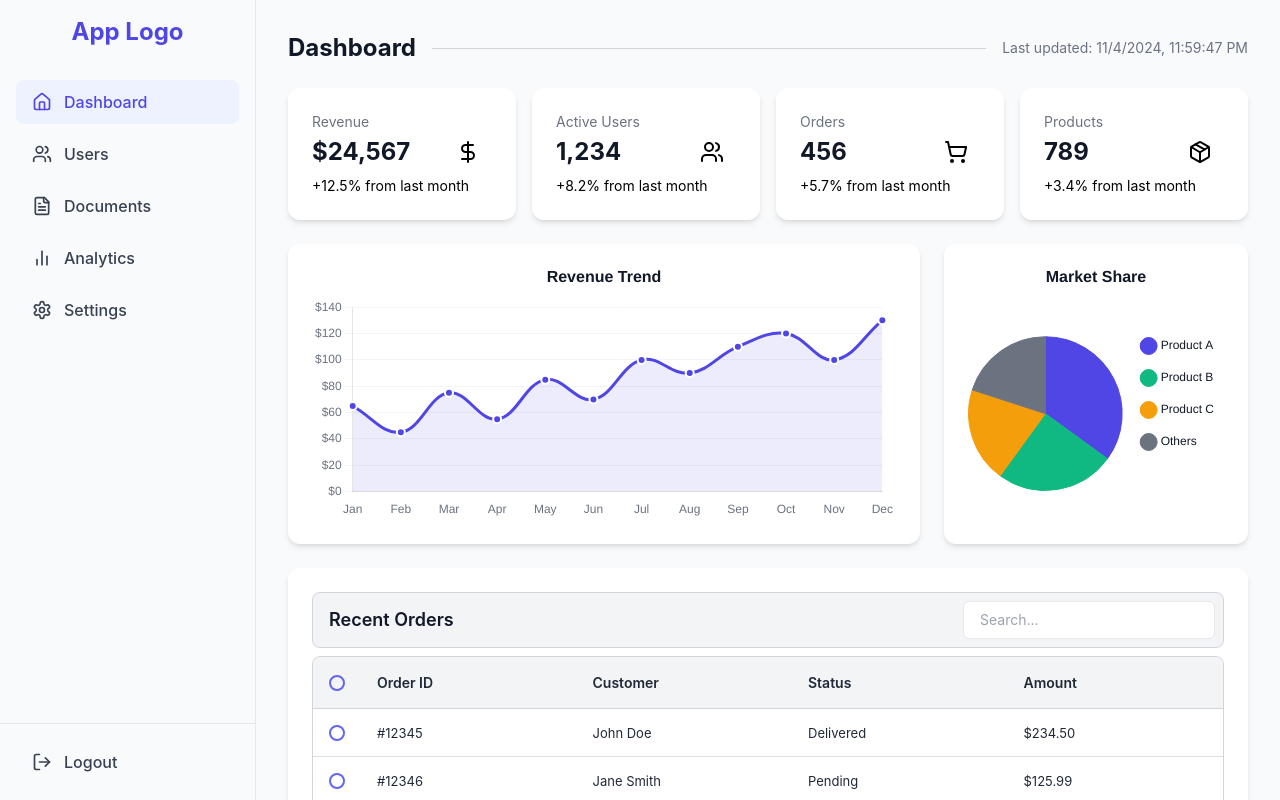
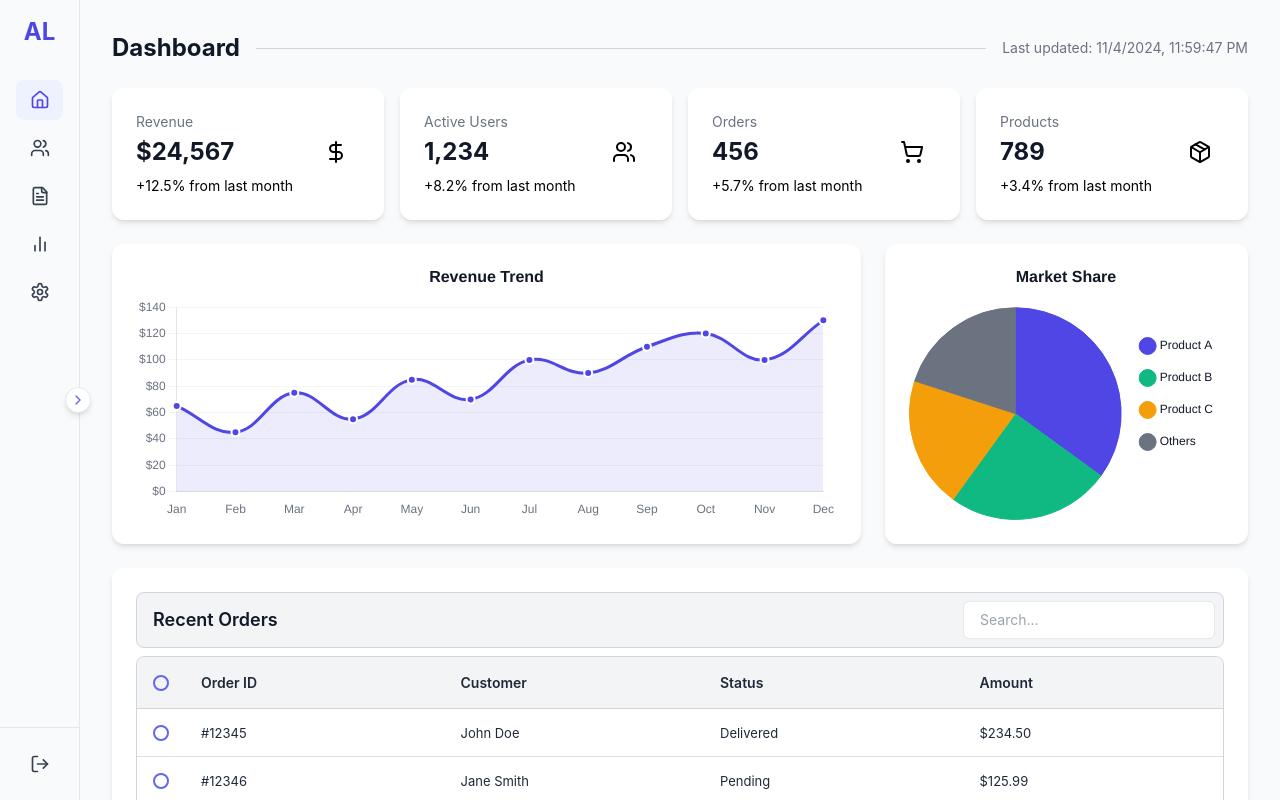
Before and after one commit to Yukkitio/react-tailwind-webapp, a React (Create React App) app: page / in a window 1280 px wide. Both pictures are taken after typing "name@example.com", "Sample123" into the empty fields and a click on the button "Sign in". Built offline with nearby package versions, Linux system fonts and the light colour scheme.

Commit message:
Update Sidebar.js
+ Mise a jour animation au déploiement
+ Changement couleur chevron

```diff
--- a/src/components/common/Sidebar.js
+++ b/src/components/common/Sidebar.js
@@ -1,5 +1,5 @@
 import React, { useState } from 'react';
-import { Home, Users, Settings, BarChart2, FileText, LogOut, ChevronRight } from 'lucide-react';
+import { Home, Users, Settings, BarChart2, FileText, LogOut, ChevronRight, ChevronLeft } from 'lucide-react';
 import { Link, useLocation } from 'react-router-dom';
 
 export function Sidebar({ onLogout }) {
@@ -18,14 +18,21 @@ export function Sidebar({ onLogout }) {
     { icon: LogOut, label: 'Logout', action: onLogout },
   ];
 
+  const toggleSidebar = () => {
+    setIsExpanded((prevExpanded) => !prevExpanded);
+  };
+
   return (
     <div
-    className={`relative h-screen bg-neutral-50 dark:bg-neutral-900 border-r border-neutral-200 dark:border-neutral-700 flex flex-col transition-all duration-300 ease-in-out ${isExpanded ? 'w-64' : 'w-20'}`}
-      onMouseEnter={() => setIsExpanded(true)}
-      onMouseLeave={() => setIsExpanded(false)}
+      className={`relative h-screen bg-neutral-50 dark:bg-neutral-900 border-r border-neutral-200 dark:border-neutral-700 flex flex-col transition-all duration-300 ease-in-out ${isExpanded ? 'w-64' : 'w-20'}`}
     >
-      <div className="p-4 flex items-center justify-center">
-        <h2 className={`font-bold text-primary-600 whitespace-nowrap transition-all duration-300 ${isExpanded ? 'text-2xl' : 'text-2xl text-center'}`}>
+      <div className="p-4 flex items-center justify-center overflow-hidden">
+        <h2
+          className={`font-bold text-primary-600 whitespace-nowrap transition-all duration-300 ${
+            isExpanded ? 'text-2xl max-w-full' : 'text-2xl max-w-[2.5rem]'
+          }`}
+          style={{ display: isExpanded ? 'block' : 'inline' }}
+        >
           {isExpanded ? 'App Logo' : 'AL'}
         </h2>
       </div>
@@ -41,7 +48,10 @@ export function Sidebar({ onLogout }) {
                   className={`flex items-center ${isExpanded ? 'px-4' : 'justify-center'} py-2.5 rounded-lg transition-all duration-300 ${isActive ? 'bg-primary-50 dark:bg-primary-700 text-primary-600 dark:text-primary-300' : 'text-neutral-700 dark:text-neutral-300 hover:bg-neutral-100 dark:hover:bg-neutral-800'}`}
                 >
                   <item.icon className={`h-5 w-5 flex-shrink-0 ${!isExpanded && 'mx-auto'}`} />
-                  <span className={`font-medium ml-3 whitespace-nowrap transition-all duration-300 ${!isExpanded && 'hidden'}`}>
+                  <span
+                    className={`font-medium ml-3 transition-all duration-300 overflow-hidden ${isExpanded ? 'max-w-full' : 'max-w-0'}`}
+                    style={{ display: isExpanded ? 'inline' : 'none' }}
+                  >
                     {item.label}
                   </span>
                 </Link>
@@ -51,7 +61,7 @@ export function Sidebar({ onLogout }) {
         </ul>
       </nav>
 
-      <div className="p-4 border-t border-neutral-200">
+      <div className="p-4 border-t border-neutral-200 dark:border-neutral-700">
         <ul className="space-y-2">
           {menuItemsBottom.map((item) => (
             <li key={item.label}>
@@ -60,7 +70,10 @@ export function Sidebar({ onLogout }) {
                 className={`flex items-center py-2.5 w-full rounded-lg text-neutral-700 hover:bg-neutral-100 transition-all duration-300 ${isExpanded ? 'px-4' : 'justify-center'} dark:text-neutral-300 dark:hover:bg-neutral-800`}
               >
                 <item.icon className="h-5 w-5 flex-shrink-0" />
-                <span className={`font-medium ml-3 whitespace-nowrap transition-all duration-300 ${!isExpanded && 'hidden'}`}>
+                <span
+                  className={`font-medium ml-3 transition-all duration-300 overflow-hidden ${isExpanded ? 'max-w-full' : 'max-w-0'}`}
+                  style={{ display: isExpanded ? 'inline' : 'none' }}
+                >
                   {item.label}
                 </span>
               </button>
@@ -69,12 +82,19 @@ export function Sidebar({ onLogout }) {
         </ul>
       </div>
 
-      <div className={`absolute top-1/2 -right-3 transform -translate-y-1/2 transition-opacity duration-300 ${isExpanded ? 'opacity-0' : 'opacity-100'}`}>
-        <div className="bg-white rounded-full p-1 shadow-md border bor
-        der-neutral-200">
-          <ChevronRight className="h-4 w-4 text-neutral-400" />
-        </div>
-      </div>
+      {/* Toggle button to expand or collapse the sidebar */}
+      <button
+        onClick={toggleSidebar}
+        className={`absolute top-1/2 -right-3 transform -translate-y-1/2 rounded-full p-1 shadow-md border transition-colors duration-300 ${
+          isExpanded ? 'bg-neutral-100 dark:bg-neutral-800 border-neutral-200 dark:border-neutral-600' : 'bg-white dark:bg-neutral-800 border-neutral-200 dark:border-neutral-600'
+        }`}
+      >
+        {isExpanded ? (
+          <ChevronLeft className="h-4 w-4 text-indigo-500" />
+        ) : (
+          <ChevronRight className="h-4 w-4 text-indigo-500" />
+        )}
+      </button>
     </div>
   );
 }
```
